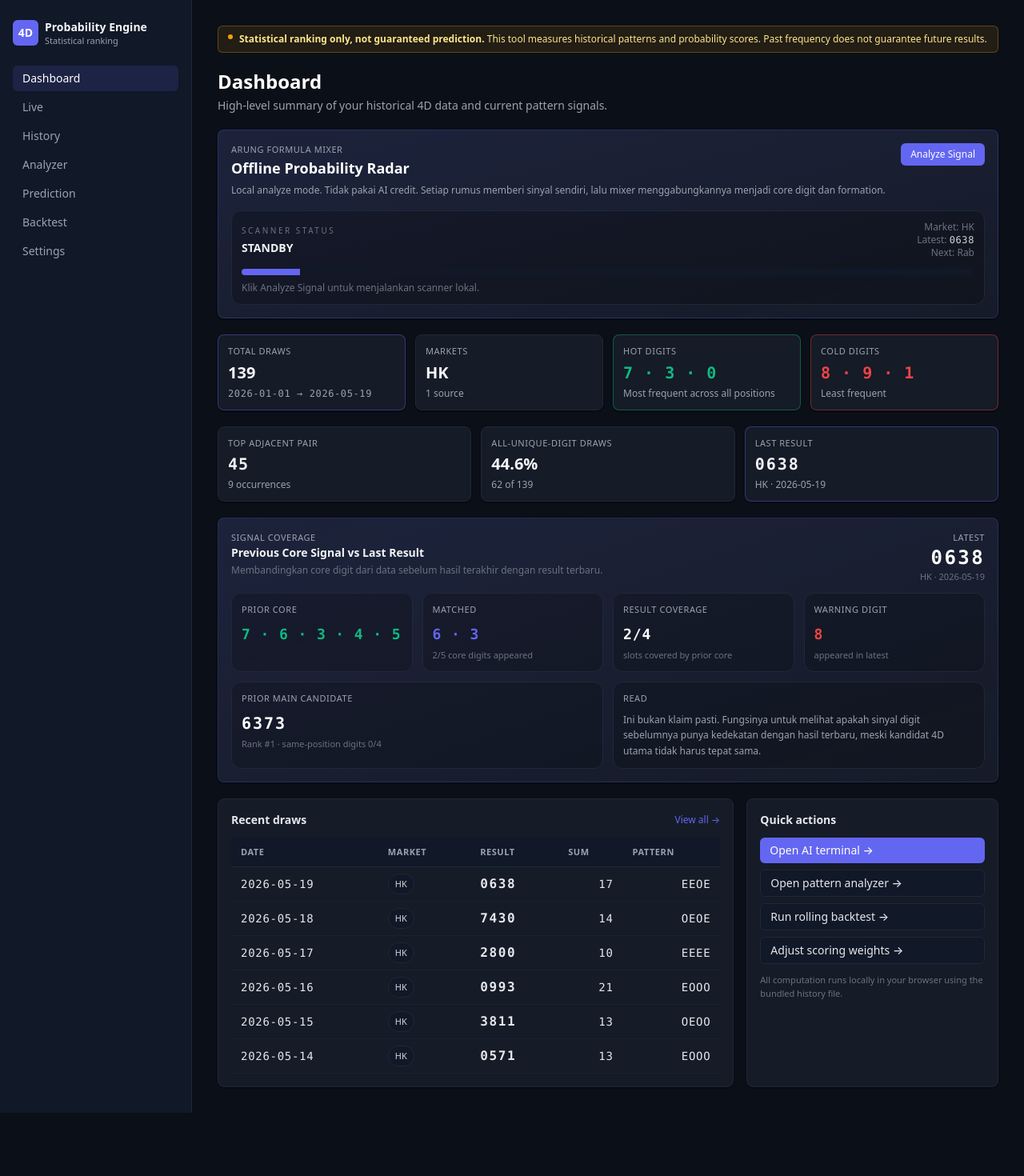
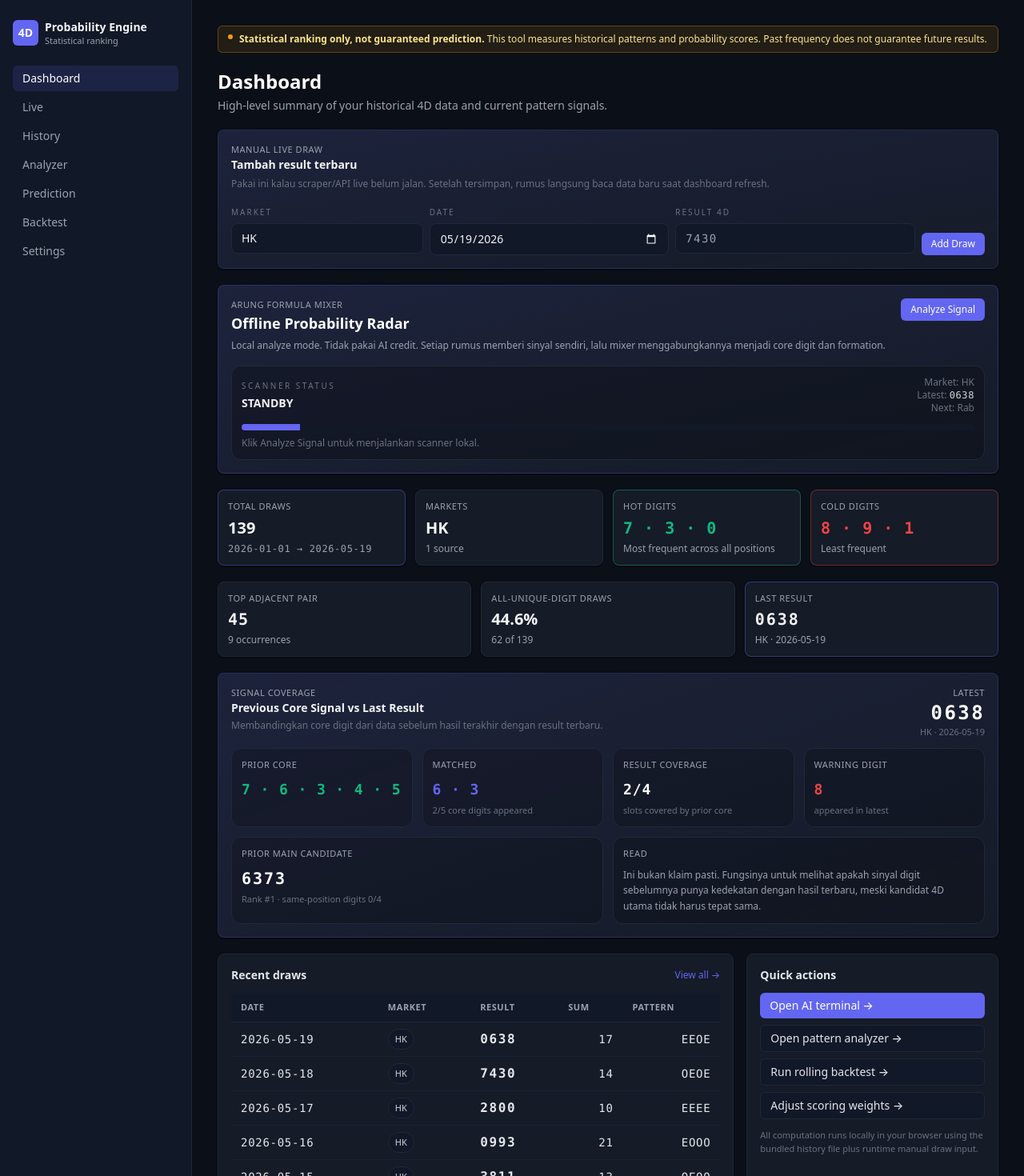
Before and after one commit to LoOp575/Togel2, a Next.js app: page / in a window 1280 px wide. Shown: the top 1470 px of the page at 80% size. Before the commit the page ends 1391 px from the top, so only its background shows below. Built offline with nearby package versions, Linux system fonts and the light colour scheme.

Commit message:
Show manual live draw input on dashboard

```diff
--- a/app/page.tsx
+++ b/app/page.tsx
@@ -1,5 +1,6 @@
 import Link from "next/link";
 import { ArungSignalScanner } from "@/components/ArungSignalScanner";
+import { ManualDrawForm } from "@/components/ManualDrawForm";
 import { PageHeader } from "@/components/PageHeader";
 import { StatCard } from "@/components/StatCard";
 import { analyze } from "@/lib/analyzer";
@@ -36,6 +37,8 @@ export default function DashboardPage() {
         title="Dashboard"
         description="High-level summary of your historical 4D data and current pattern signals."
       />
+
+      <ManualDrawForm defaultMarket={last?.market ?? "HK"} defaultDate={last?.date} />
 
       <ArungSignalScanner signal={signal} latest={last ?? null} />
 
@@ -229,7 +232,7 @@ export default function DashboardPage() {
             </Link>
           </div>
           <p className="text-[11px] text-gray-500">
-            All computation runs locally in your browser using the bundled history file.
+            All computation runs locally in your browser using the bundled history file plus runtime manual draw input.
           </p>
         </div>
       </div>
```
